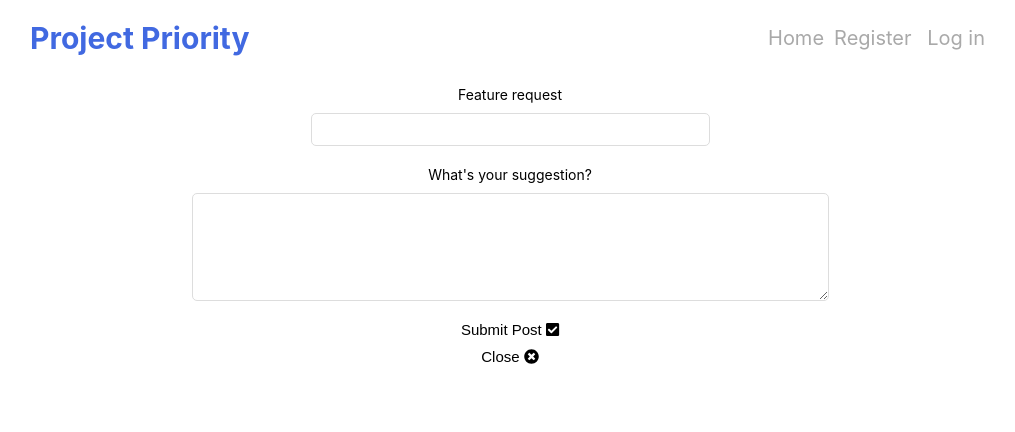
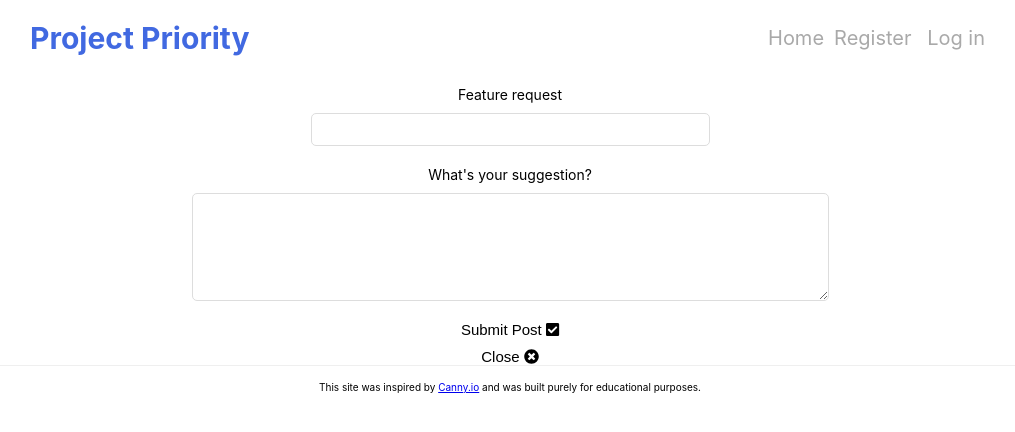
Before and after one commit to jablan08/project-priority, a React (Create React App) app: page /post in a window 1280 px wide. Shown: the top 432 px of the page, without its empty margins (130-1145 px from the left). Built offline with nearby package versions, Linux system fonts and the light colour scheme.

Commit message:
add footer

```diff
--- a/src/App.js
+++ b/src/App.js
@@ -9,6 +9,7 @@ import ClientHome from "./components/ClientHome/ClientHome"
 import ClientShow from "./components/ClientShow/ClientShow"
 import ProductShow from "./components/ProductShow/ProductShow"
 import Home from "./components/Home/Home"
+import Footer from "./components/Footer/Footer"
 
 import './App.css';
 import Register from "./components/Register/Register";
@@ -85,6 +86,7 @@ class App extends Component {
           <Route exact path={routes.LOGIN} render={()=> <Login currentUser={currentUser} setCurrentUser={this.setCurrentUser}/>} />
           <Route render={()=> <div>You're LOST</div>}/>
         </Switch>
+        <Footer/>
       </>
     );
   }
--- a/src/components/ClientShow/ClientShow.js
+++ b/src/components/ClientShow/ClientShow.js
@@ -156,7 +156,7 @@ class ClientShow extends Component {
     }
 
   render() {
-    const { email, name, clients } = this.state;
+    const { email, name } = this.state;
     const { currentUser } = this.props
     return (
       <>
--- /dev/null
+++ b/src/components/Footer/Footer.js
@@ -0,0 +1,21 @@
+import React from 'react';
+import styled from "styled-components";
+
+const FootContainer = styled.div`
+    display: flex;
+    justify-content: center;
+    border-top: 1px solid #efefef;
+    padding: 1.5rem 0;
+
+`
+
+
+const Footer = () =>
+    <FootContainer>
+        <div>
+            This site was inspired by <a href="https://canny.io/">Canny.io</a> and was built purely for educational purposes.
+        </div>
+    </FootContainer>
+
+
+export default Footer
--- a/src/components/ProductShow/ProductShow.js
+++ b/src/components/ProductShow/ProductShow.js
@@ -155,7 +155,7 @@ class ProductShow extends Component {
     }
 
   render() {
-    const { email, name, product } = this.state;
+    const { email, name } = this.state;
     const { currentUser } = this.props
     return (
         <>
```
